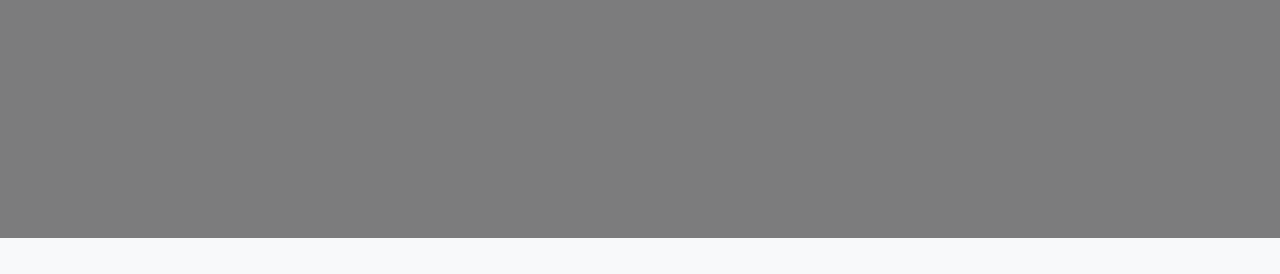
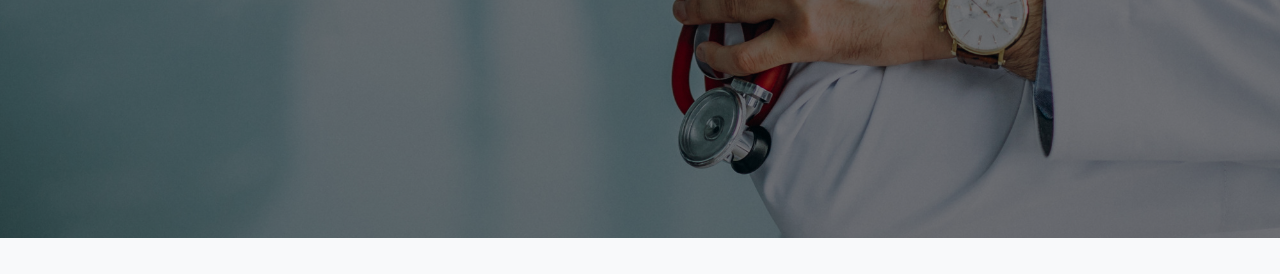
Before and after one commit to DavinPramudia/UTS-Kesehatan-Davin-Pramudia, a plain HTML site: page index.html in a window 1280 px wide. Shown: the part 408-682 px from the top of the page. Drawn offline with Linux system fonts and the light colour scheme; the site is published under a folder, as on GitHub Pages, so addresses that start at the root find nothing.

Commit message:
Update index.html

```diff
--- a/index.html
+++ b/index.html
@@ -71,7 +71,7 @@
     .depan{
         width: 100%;
         height: 70vh;
-        background:linear-gradient(rgba(0, 0, 0, 0.5), rgba(0, 0, 0, 0.5)), url(/gambar/dokter.jpg) no-repeat center;
+        background:linear-gradient(rgba(0, 0, 0, 0.5), rgba(0, 0, 0, 0.5)), url("gambar/dokter.jpg") no-repeat center;
         display: flex;
         flex-direction: column;
         justify-content: center;
```
